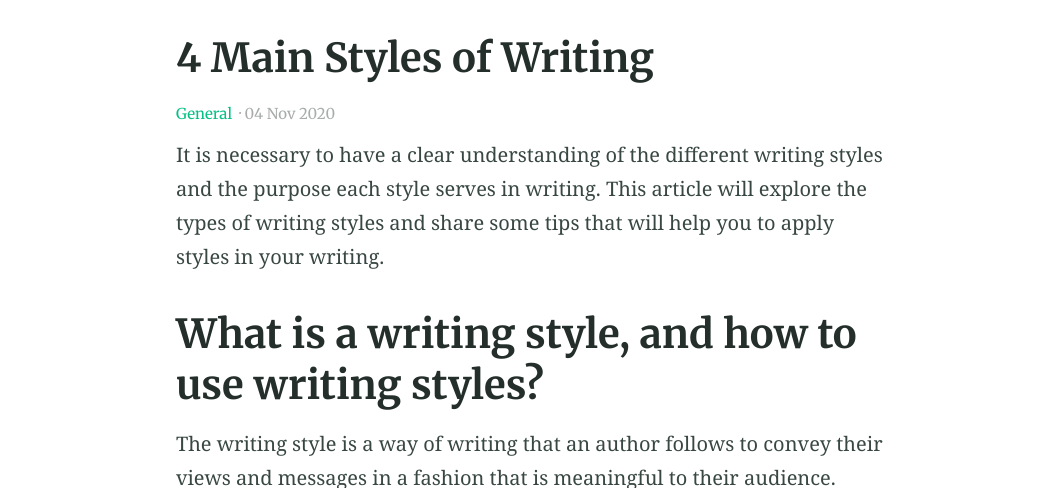
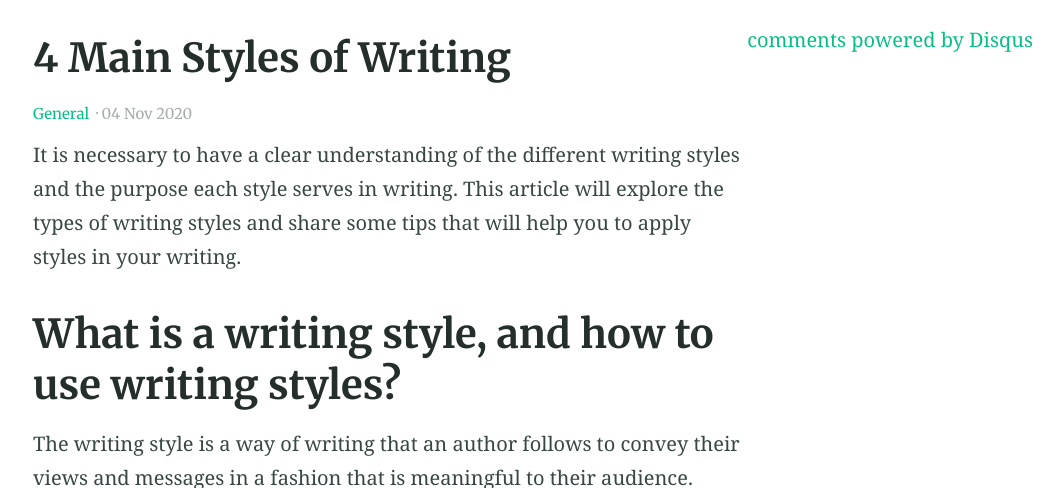
Before and after one commit to Nitish313/watchnationpro, a Jekyll site: the page built from _posts/2020-11-04-Styles-of-Writing.md, in a window 1280 px wide and 900 px high, cut to the strip 412-900 px from the top of the window. Shown: the whole strip, without its empty margins (107-1170 px from the left). Built offline with Jekyll 4.4.1, drawn with Linux system fonts in a browser that asks for light colours; comment, search, counter and statistics services are not loaded; some of the changed lines change nothing that is shown.

Commit message:
Update disqus.html

```diff
--- a/_includes/disqus.html
+++ b/_includes/disqus.html
@@ -1,17 +1,31 @@
-{% if page.comments != false and jekyll.environment == "production" %}
+{% if page.comments %}
+  <!-- Add Disqus comments. -->
+    <div id=”disqus_thread”></div>
+    <script type=”text/javascript”>
+    /* CONFIGURATION VARIABLES: EDIT BEFORE PASTING INTO YOUR WEBPAGE */
+      // required: replace example with your forum shortname
+      var disqus_shortname = ‘<USERNAME>’;
 
-  <div id="disqus_thread"></div>
-  <script>
-    var disqus_config = function () {
-      this.page.url = '{{ page.url | absolute_url }}';
-      this.page.identifier = '{{ page.url | absolute_url }}';
-    };
-    (function() {
-      var d = document, s = d.createElement('script');
-      s.src = 'https://{{ site.disqus.shortname }}.disqus.com/embed.js';
-      s.setAttribute('data-timestamp', +new Date());
-      (d.head || d.body).appendChild(s);
-    })();
-  </script>
-  <noscript>Please enable JavaScript to view the <a href="https://disqus.com/?ref_noscript" rel="nofollow">comments powered by Disqus.</a></noscript>
+      var disqus_identifier = “{{ site.disqusid }}{{ page.url | replace:’index.html’,’’ }}”;
+      /* * * DON’T EDIT BELOW THIS LINE * * */
+      (function() {
+        var dsq = document.createElement(‘script’);
+         dsq.type = ‘text/javascript’; dsq.async = true;
+         dsq.src = ‘//’ + disqus_shortname + ‘.disqus.com/embed.js’;
+
+         (document.getElementsByTagName(‘head’)[0] ||
+          document.getElementsByTagName(‘body’)[0])
+                  .appendChild(dsq);
+       })();
+    </script>
+    <noscript>
+      Please enable JavaScript to view the
+      <a href=”http://disqus.com/?ref_noscript”>
+         comments powered by Disqus
+      </a>
+    </noscript>
+    <a href=”http://disqus.com" class=”dsq-brlink”>
+         comments powered by
+         <span class=”logo-disqus”>Disqus</span>
+    </a>
 {% endif %}
```
